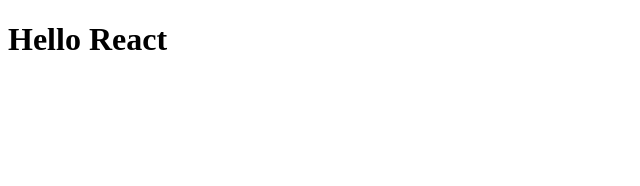
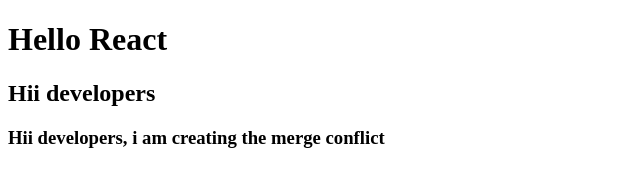
Before and after one commit to pavanp0309/Git-Merge, a plain HTML site: page index.html in a window 1280 px wide. Shown: the whole page, without its empty margins (0-640 px from the left). Drawn offline with Linux system fonts and the light colour scheme.

Commit message:
i haved a line by rani

```diff
--- a/index.html
+++ b/index.html
@@ -6,6 +6,8 @@
     <title>Document</title>
 </head>
 <body>
-    <h1>Hello React</h1>
+    <h1>Hello React </h1>
+    <h2>Hii developers</h2>
+    <h3>Hii developers, i am creating the merge conflict</h3>
 </body>
 </html>
```
